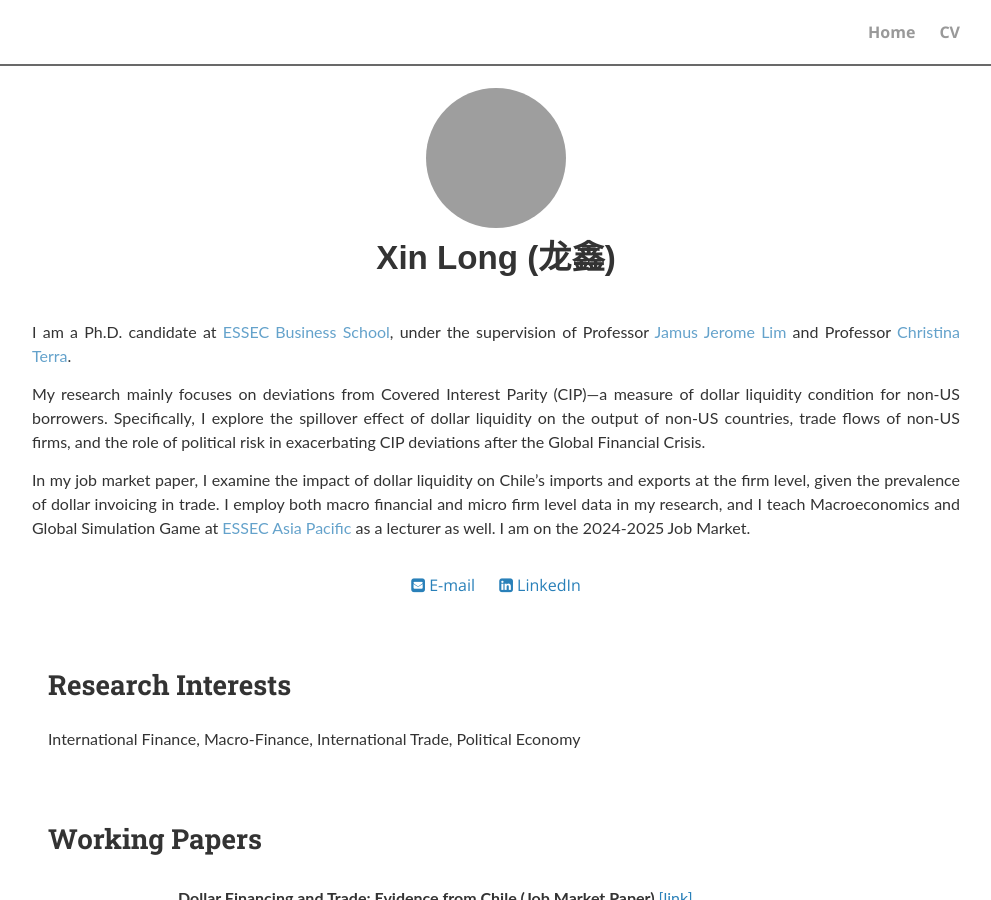
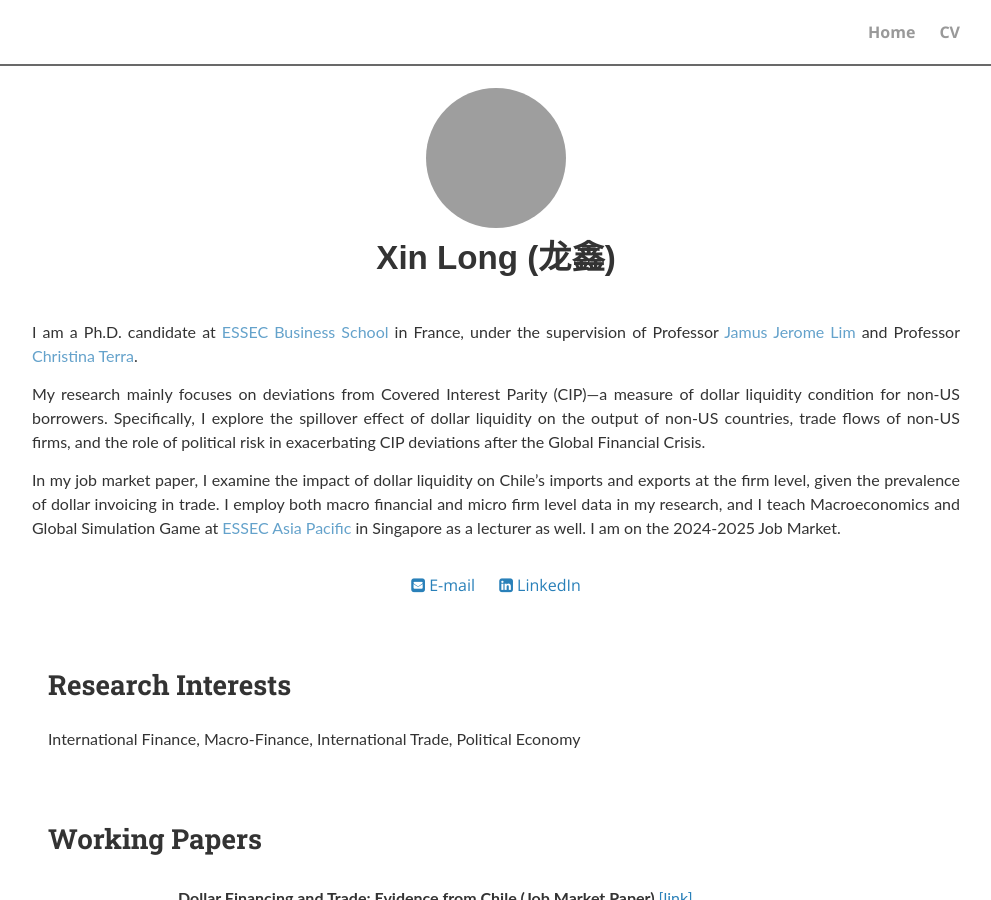
Before and after one commit to longxin94/longdxin94.github.io, a Jekyll site: the page index.html, which Jekyll copies as it is, in a window 1280 px wide and 900 px high. Shown: the whole window, without its empty margins (144-1135 px from the left). Built offline with Jekyll 4.4.1, drawn with Linux system fonts in a browser that asks for light colours; nearby versions of some CDN libraries; a style sheet for code colours, icons or effects is not loaded.

Commit message:
add country for graduated school

```diff
--- a/index.html
+++ b/index.html
@@ -112,7 +112,7 @@
             <p style="text-align: justify;">
               I am a Ph.D. candidate at
               <a class="links" href="https://www.essec.edu/en" target="_blank">
-                ESSEC Business School</a>, under the supervision of Professor
+                ESSEC Business School</a> in France, under the supervision of Professor
               <a class="links" href="http://jamus.name" target="_blank">
                 Jamus Jerome Lim</a> and Professor <a class="links" href="https://sites.google.com/site/cristterra" target="_blank">Christina Terra</a>.
             </p>
@@ -124,7 +124,7 @@
               In my job market paper, I examine the impact of dollar liquidity on Chile’s imports and exports at the firm level, given the prevalence of dollar invoicing in trade. I employ both macro financial and micro firm level data in my research, and I teach Macroeconomics and Global Simulation Game at
               <a class="links" href="https://www.essec.edu/en/campus/singapore" target="_blank">
               ESSEC Asia Pacific
-              </a> as a lecturer as well. I am on the 2024-2025 Job Market.
+              </a> in Singapore as a lecturer as well. I am on the 2024-2025 Job Market.
             </p>
 
           </div>
```
